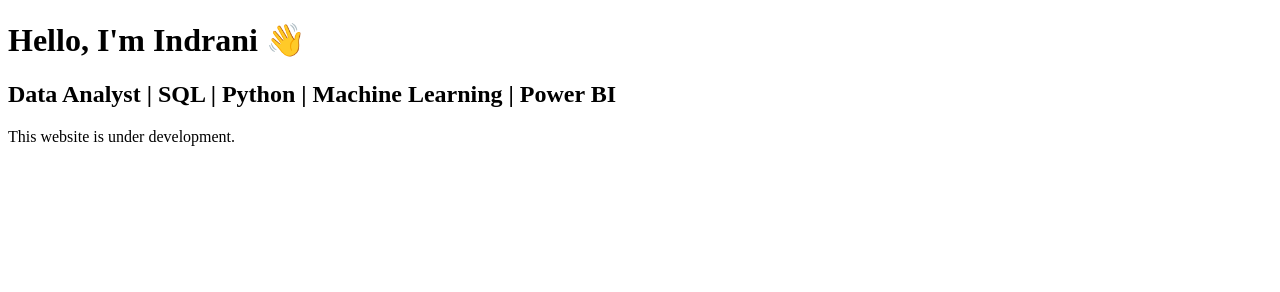
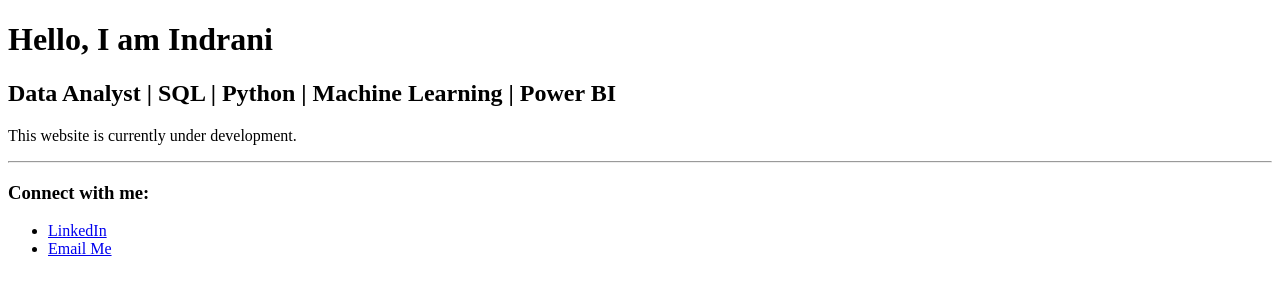
Before and after one commit to Indrani-Sengupta/Indrani-Sengupta.github.io, a plain HTML site: page index.html in a window 1280 px wide. Drawn offline with Linux system fonts and the light colour scheme.

Commit message:
index.html

```diff
--- a/index.html
+++ b/index.html
@@ -4,8 +4,16 @@
     <title>Indrani Sengupta Portfolio</title>
   </head>
   <body>
-    <h1>Hello, I'm Indrani 👋</h1>
+    <h1>Hello, I am Indrani </h1>
     <h2>Data Analyst | SQL | Python | Machine Learning | Power BI</h2>
-    <p>This website is under development.</p>
+    <p>This website is currently under development.</p>
+
+    <hr>
+
+    <h3>Connect with me:</h3>
+    <ul>
+      <li><a href="www.linkedin.com/in/contactindranisengupta" target="_blank">LinkedIn</a></li>
+      <li><a href="mailto:isengupta1911@gmail.com">Email Me</a></li>
+    </ul>
   </body>
 </html>
```
